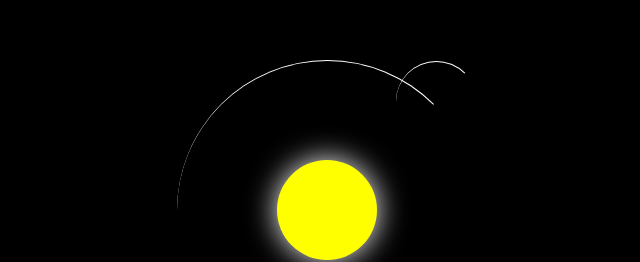
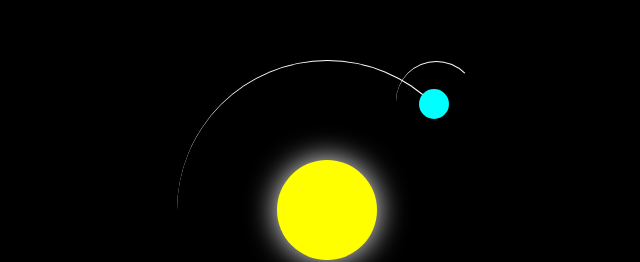
Before and after one commit to Olamilekan10/solar-system, a plain HTML site: page index.html in a window 1280 px wide. Shown: the part 190-452 px from the top of the page, 313-953 px from the left. Drawn offline with Linux system fonts and the light colour scheme.

Commit message:
styled the earth and moon class with a pseudo before element

```diff
--- a/style.css
+++ b/style.css
@@ -48,7 +48,7 @@ body {
     height: 8em;
     animation: orbit 2.7s linear infinite;
 }
-/* .earth::before,
+.earth::before,
 .moon::before {
     content: '';
     position: absolute;
@@ -60,7 +60,7 @@ body {
     width: 3em;
     height: 3em;
     background-color: aqua;
-} */
+}
 /* .moon::before {
     top: 0.8em;
     right: 0.2em;
```
